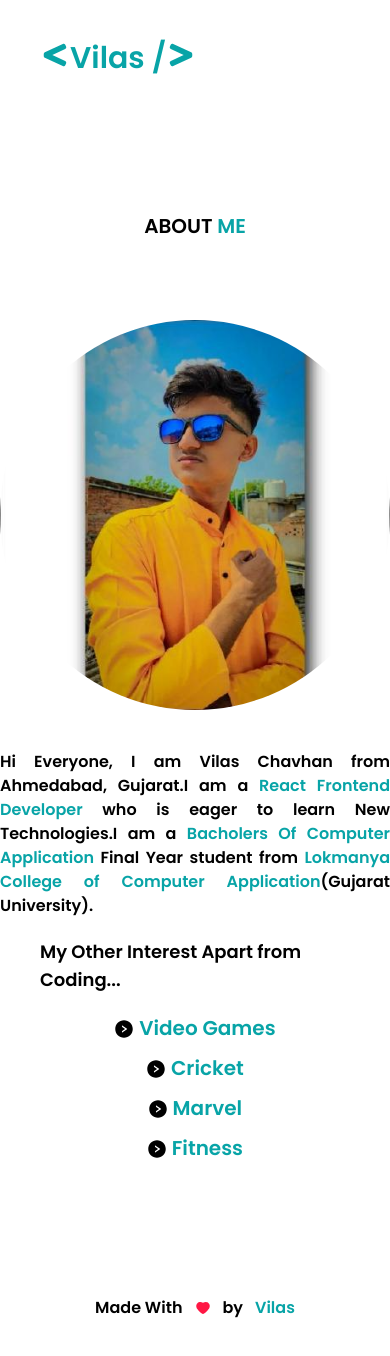
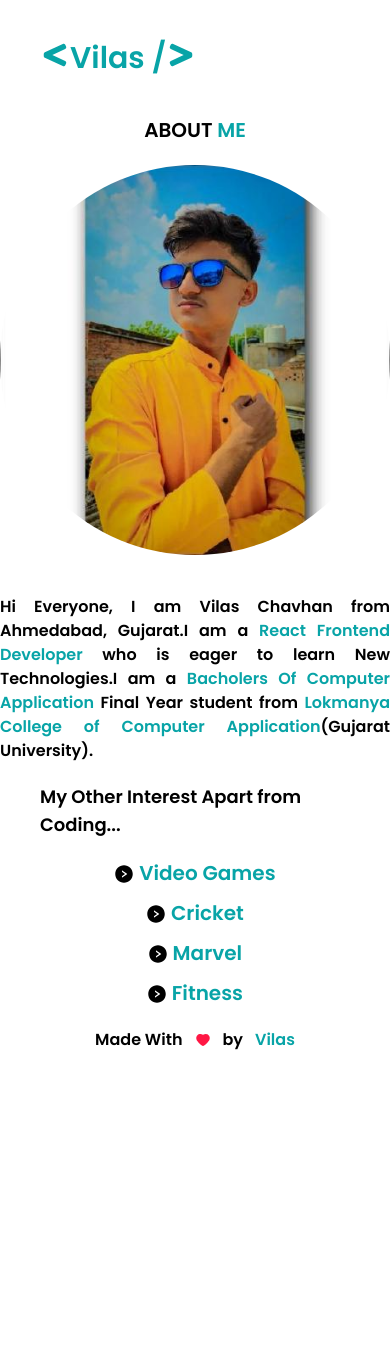
Before and after one commit to villAsh/v1lash.io, a React (Create React App) app: page /About in a window 390 px wide. Shown: the top 1356 px of the page. After the commit the page ends 1072 px from the top, so only its background shows below. Built offline with nearby package versions, Linux system fonts and the light colour scheme.

Commit message:
added responsiveness

```diff
--- a/src/Components/About.jsx
+++ b/src/Components/About.jsx
@@ -3,13 +3,13 @@ import avatar from '../Assets/avatar.jfif'
 import { AiFillRightCircle } from 'react-icons/ai'
 export default function About() {
     return (
-        <div className=" font-poppins mt-24 sm:mt-0 dark:bg-dark-bg">
+        <div className=" font-poppins sm:mt-0 dark:bg-dark-bg">
             <motion.h1
             initial={{scale : 0}}
             animate={{scale : 1}}
             transition={{duration : 1}}
             className="text-xl md:text-3xl text-center text-light-fg dark:text-light-text mb-10 uppercase">About <span className="text-light-primary">Me</span></motion.h1>
-            <div className='grid grid-cols-1 sm:grid-cols-3 justify-items-center pt-10'>
+            <div className='h-screen grid grid-cols-1 sm:grid-cols-3 place-content-center '>
                 <motion.img
                 initial={{scale : 0}}
                 animate={{scale : 1}}
--- a/src/Components/Footer.jsx
+++ b/src/Components/Footer.jsx
@@ -4,7 +4,7 @@ import { AiFillHeart } from "react-icons/ai";
 
 export default function Footer(){
     return(
-        <div className="h-[25vh] flex items-center justify-center font-poppins dark:bg-dark-bg">
+        <div className="flex items-center justify-center font-poppins dark:bg-dark-bg pb-5">
             <motion.h1 className="flex items-center sm:text-5xl dark:text-light-text">Made With <AiFillHeart fill="#FF1744" className="mx-3 text-[#FF1744]"/> by <span className="text-light-primary ml-3"> Vilas</span></motion.h1>
         </div>
     );
--- a/src/Components/Home.jsx
+++ b/src/Components/Home.jsx
@@ -41,7 +41,7 @@ export default function Home() {
         }
     ]
     return (
-        <motion.div initial={{scale : 0}} animate={{scale : 1}} transition={{duration : 1}} className=" h-[70vh] flex flex-col items-center justify-center font-poppins dark:bg-dark-bg">
+        <motion.div initial={{scale : 0}} animate={{scale : 1}} transition={{duration : 1}} className=" h-screen flex flex-col items-center justify-center font-poppins dark:bg-dark-bg">
             <h1 className="text-4xl md:text-7xl text-light-fg dark:text-light-text my-5 text-center">Hi , I am <span className="text-light-primary">Vilas Chavhan</span></h1>
             <h1 className="text-3xl md:text-5xl text-light-fg dark:text-light-text my-5 text-center">
                 <Typewriter
--- a/src/Components/Skills.jsx
+++ b/src/Components/Skills.jsx
@@ -18,7 +18,7 @@ export default function Skills() {
             initial={{x : -200}}
             animate={{x : 0}}
             transition={{duration : 2}}
-            className=" text-8xl sm:py-5 sm:px-10 grid gap-y-10 justify-items-center place-content-center grid-cols-1 sm:grid-cols-2 md:grid-cols-4 lg:grid-cols-6">
+            className=" text-8xl min-h-[80vh] sm:py-5 sm:px-10 grid gap-y-10 justify-items-center place-content-center grid-cols-1 sm:grid-cols-2 md:grid-cols-4 lg:grid-cols-6">
                 <motion.div
                     drag
                     dragConstraints={{
```
